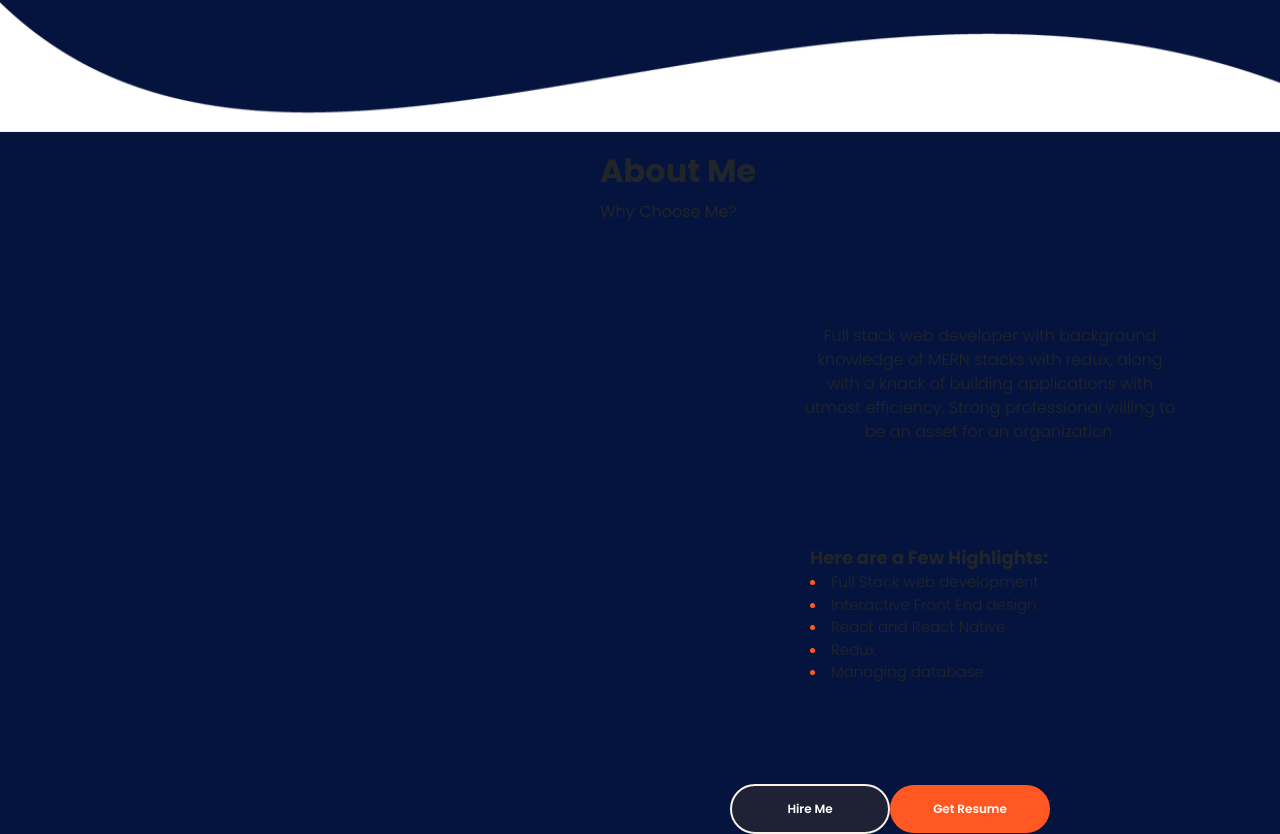
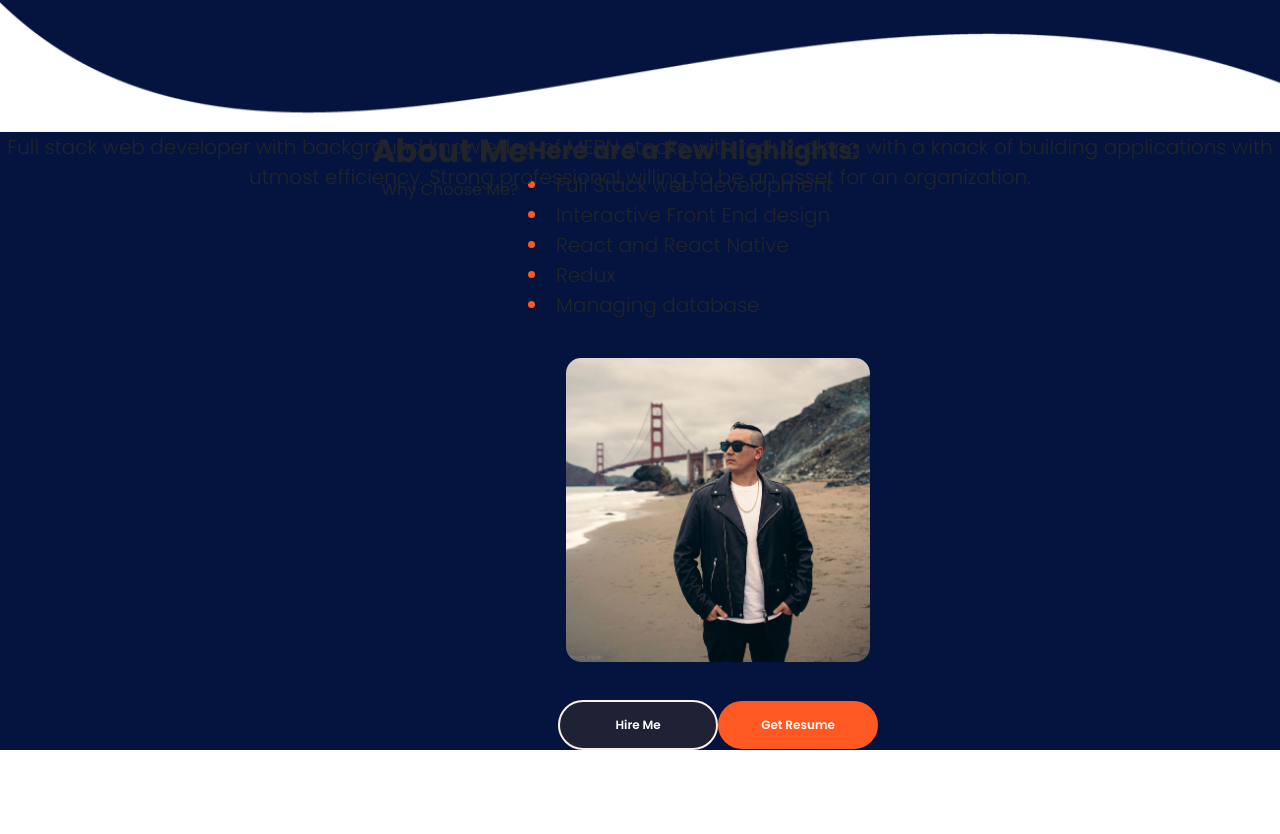
Before and after one commit to seanfitz34/Portfolio, a React (Create React App) app in the folder portfolio/: page / in a window 1280 px wide. Shown: the part 534-1368 px from the top of the page. After the commit the page ends 1284 px from the top, so only its background shows below. Built offline with nearby package versions, Linux system fonts and the light colour scheme; a web font is replaced by a local one.

Commit message:
updating starter code

```diff
--- a/portfolio/package.json
+++ b/portfolio/package.json
@@ -13,6 +13,7 @@
     "react": "^18.2.0",
     "react-bootstrap": "^2.6.0",
     "react-dom": "^18.2.0",
+    "react-image-size": "^1.0.5",
     "react-parallax": "^3.5.1",
     "react-scripts": "5.0.1",
     "react-social-icons": "^5.15.0",
--- a/portfolio/src/PortfolioContainer/Home/AboutMe/AboutMe.css
+++ b/portfolio/src/PortfolioContainer/Home/AboutMe/AboutMe.css
@@ -1,52 +1,66 @@
+.about-me-container {
+  display: flex;
+  align-items: center;
+  text-align: center;
+  justify-content: center;
+  height: 10%;
+  min-height: fit-content;
+}
+.about-me-parent{
+  display: flex;
+}
 .heading-container h2 {
-  margin-top: 20px;
-  margin-bottom: 10px;
-  margin-left: 600px;
   font-family: "Poppins Bold";
 }
 
 .heading-container p {
-  display: flex;
-  margin: 0 0 0 600px;
+  text-align: center;
+
   font-size: 16px;
 }
+
 .about-me-description {
-  display: flex;
-  justify-content: center;
-  text-align: center;
-  margin-top: 100px;
-  margin-left: 800px;
-  margin-right: 100px;
+  position: absolute;
+  right: 0;
   font-family: "Poppins Light";
+  font-size: 20px;
 }
 
 .about-me-highlights {
-  justify-content: center;
-  text-align: center;
-  margin-top: 100px;
-  margin-left: 810px;
-  margin-right: 100px;
   font-family: "Poppins Light";
 }
 .highlight-heading {
   display: flex;
   font-family: "Poppins Bold";
-  font-size: large;
+  font-size: 25px;
 }
 .about-me-options {
   justify-content: center;
   text-align: center;
-  margin-top: 100px;
-  margin-left: 600px;
-  margin-right: 100px;
 }
 
 .highlight {
   display: flex;
-  font-size: 15px;
+  font-size: 20px;
 }
 
 .highlight-blob::marker {
   color: var(--dark-orange);
-  font-size: 15px;
+  font-size: 20px;
 }
+.about-me-picture {
+  display: flex;
+  align-items: center;
+  justify-content: center;
+  height: 380px;
+  width: 380px;
+}
+.about-me-picture-background {
+  background-image: url(../../../assets/Home/sf.jpg);
+  background-size: cover;
+  background-repeat: no-repeat;
+  height: 80%;
+  width: 80%;
+
+  border-radius: 5%;
+}
--- a/portfolio/src/PortfolioContainer/Home/AboutMe/AboutMe.js
+++ b/portfolio/src/PortfolioContainer/Home/AboutMe/AboutMe.js
@@ -54,7 +54,9 @@ export default function AboutMe() {
 
             <div className="about-me-options"></div>
           </div>
-
+          <div className="about-me-picture">
+              <div className="about-me-picture-background"></div>
+            </div>
           <div className="about-me-options">
             <button className="btn primary-btn">
               {""}
@@ -63,7 +65,6 @@ export default function AboutMe() {
             <a href="seanResume.pdf" download="Sean seanResume.pdf">
               <button className="btn highlighted-btn">Get Resume</button>
             </a>
-
           </div>
         </div>
       </div>
```
Also changed, not shown: 1 other file (tests, documents, lock files or other folders).
